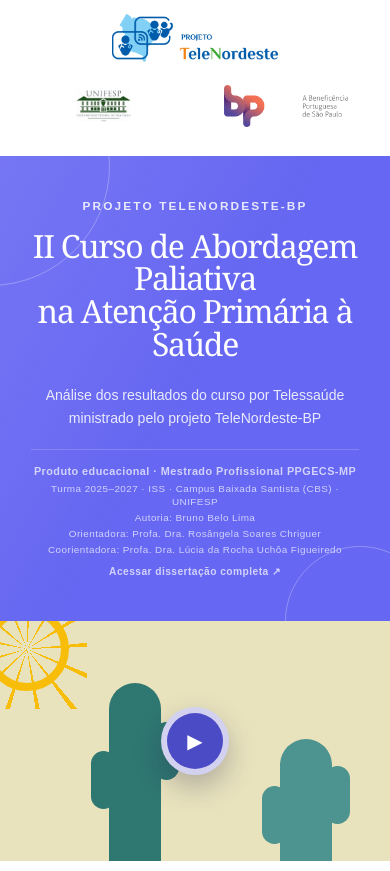
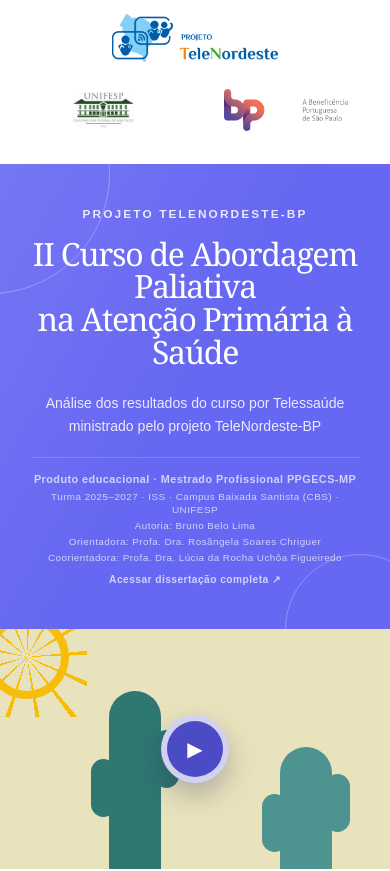
Before and after one commit to brunobelolima/infografico-paliativos-aps, a Next.js app: page / in a window 390 px wide. Shown: the top 871 px of the page. Built offline with nearby package versions, Linux system fonts and the light colour scheme.

Commit message:
Aumenta logotipo da UNIFESP

```diff
--- a/app/globals.css
+++ b/app/globals.css
@@ -80,8 +80,8 @@
 }
 
 .logo-unifesp {
-  width: 112px;
-  height: 74px;
+  width: 145px;
+  height: 86px;
 }
 
 .logo-telenordeste {
@@ -808,8 +808,8 @@
   }
 
   .logo-unifesp {
-    width: 82px;
-    height: 68px;
+    width: 110px;
+    height: 76px;
   }
 
   .logo-telenordeste {
```
